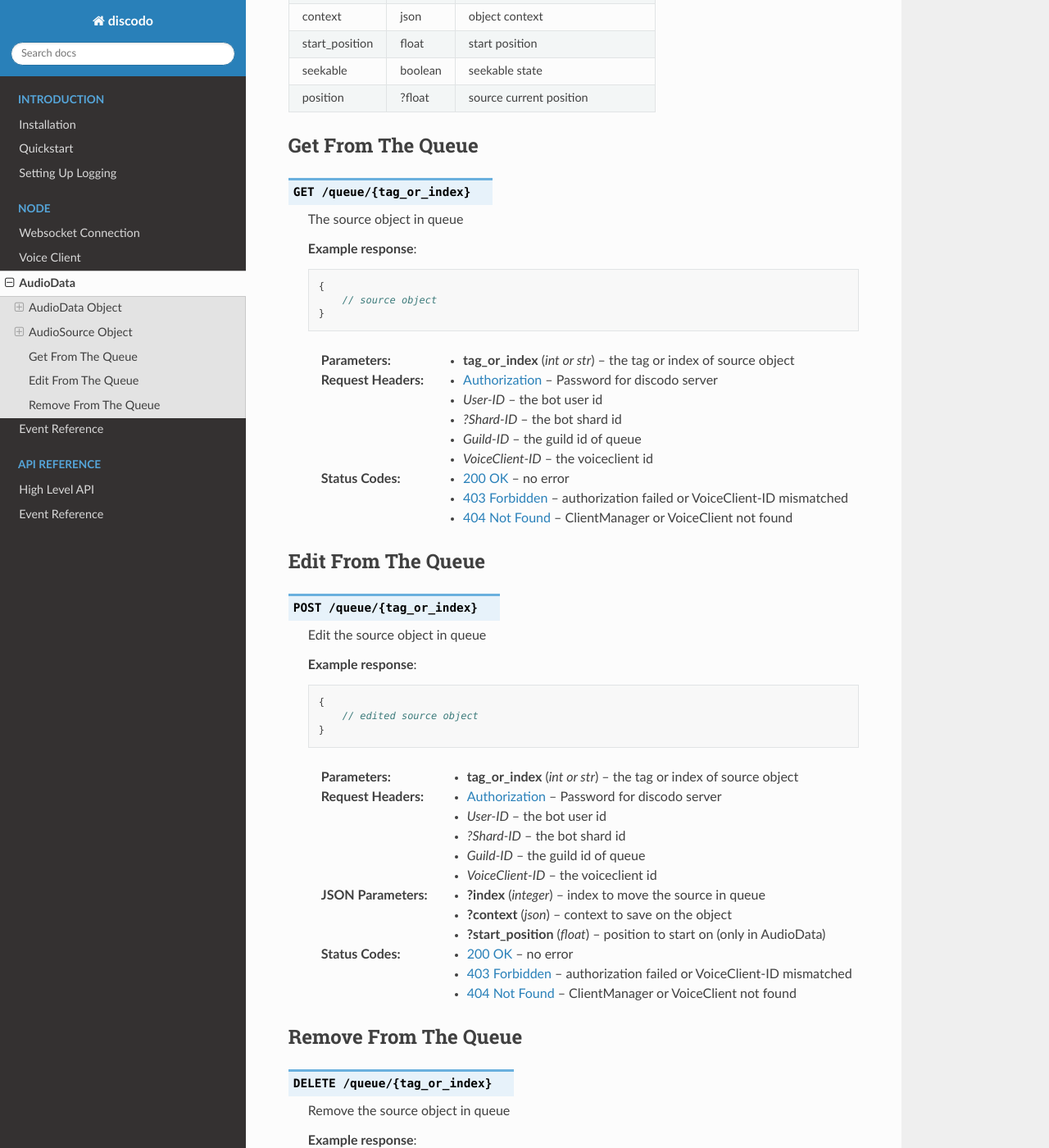
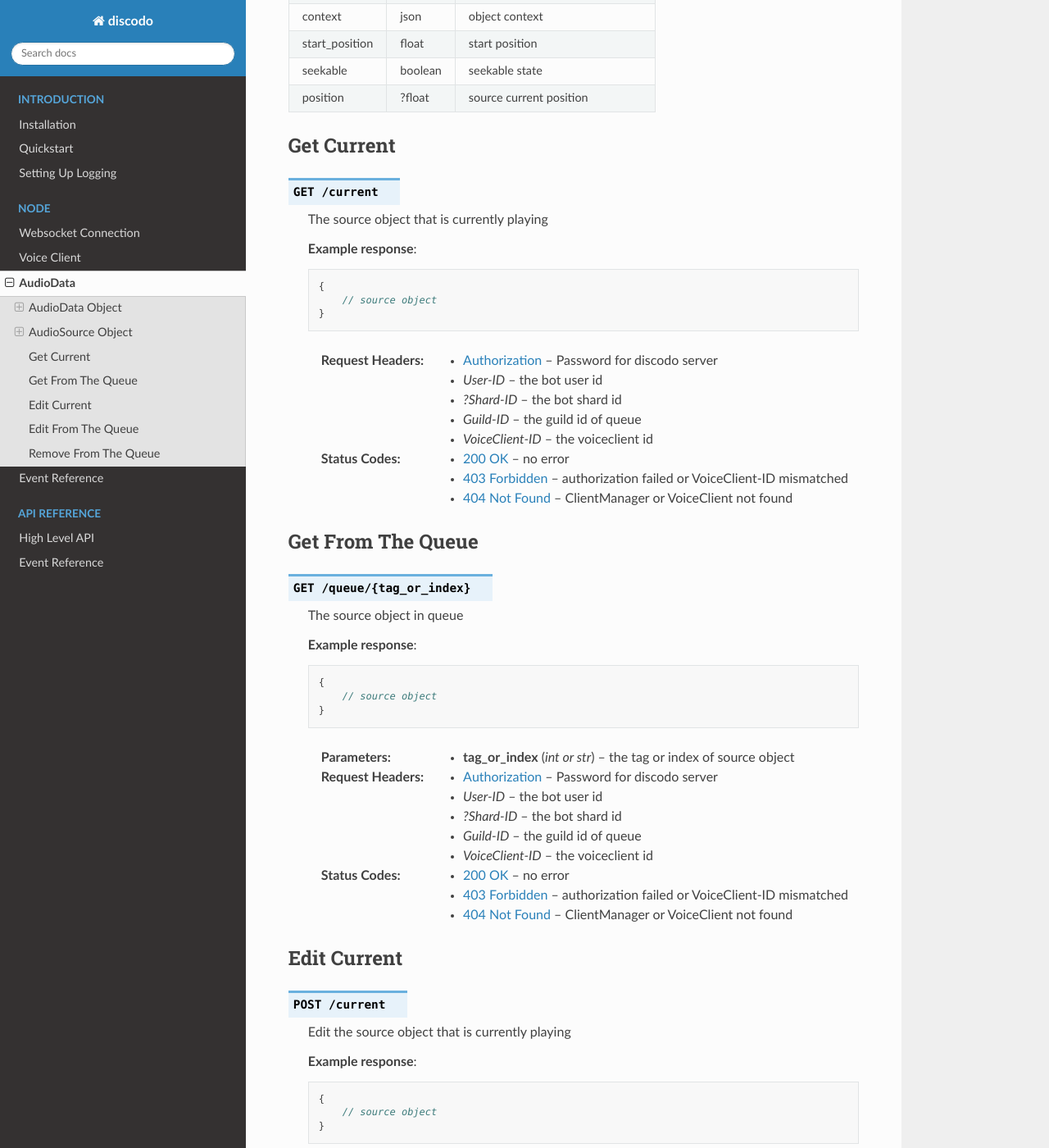
Before and after one commit to kijk2869/discodo, a Sphinx documentation site: the page built from docs/node/resources/source.rst, in a window 1280 px wide and 1400 px high, scrolled down 1451 px. Shown: the whole window at 82% size. Built offline with Sphinx 7.4.7 and the Read the Docs theme 2.0.0, drawn with Linux system fonts in a browser that asks for light colours; some of the changed text lies outside the part shown.

Commit message:
Add context in current

```diff
--- a/docs/node/resources/source.rst
+++ b/docs/node/resources/source.rst
@@ -89,6 +89,32 @@
  position         ?float                source current position
 ================ ===================== ==================================
 
+Get Current
+-----------
+
+.. http:get:: /current
+
+    The source object that is currently playing
+
+    **Example response**:
+
+    .. code-block:: json5
+
+        {
+            // source object
+        }
+
+    :reqheader Authorization: Password for discodo server
+
+    :reqheader User-ID: the bot user id
+    :reqheader ?Shard-ID: the bot shard id
+    :reqheader Guild-ID: the guild id of queue
+    :reqheader VoiceClient-ID: the voiceclient id
+
+    :statuscode 200: no error
+    :statuscode 403: authorization failed or VoiceClient-ID mismatched
+    :statuscode 404: ClientManager or VoiceClient not found
+
 Get From The Queue
 ------------------
 
@@ -113,6 +139,34 @@
     :reqheader ?Shard-ID: the bot shard id
     :reqheader Guild-ID: the guild id of queue
     :reqheader VoiceClient-ID: the voiceclient id
+
+    :statuscode 200: no error
+    :statuscode 403: authorization failed or VoiceClient-ID mismatched
+    :statuscode 404: ClientManager or VoiceClient not found
+
+Edit Current
+------------
+
+.. http:post:: /current
+
+    Edit the source object that is currently playing
+
+    **Example response**:
+
+    .. code-block:: json5
+
+        {
+            // source object
+        }
+
+    :reqheader Authorization: Password for discodo server
+
+    :reqheader User-ID: the bot user id
+    :reqheader ?Shard-ID: the bot shard id
+    :reqheader Guild-ID: the guild id of queue
+    :reqheader VoiceClient-ID: the voiceclient id
+
+    :jsonparam json ?context: context to save on the object
 
     :statuscode 200: no error
     :statuscode 403: authorization failed or VoiceClient-ID mismatched
```
Also changed, not shown: 4 other files.
